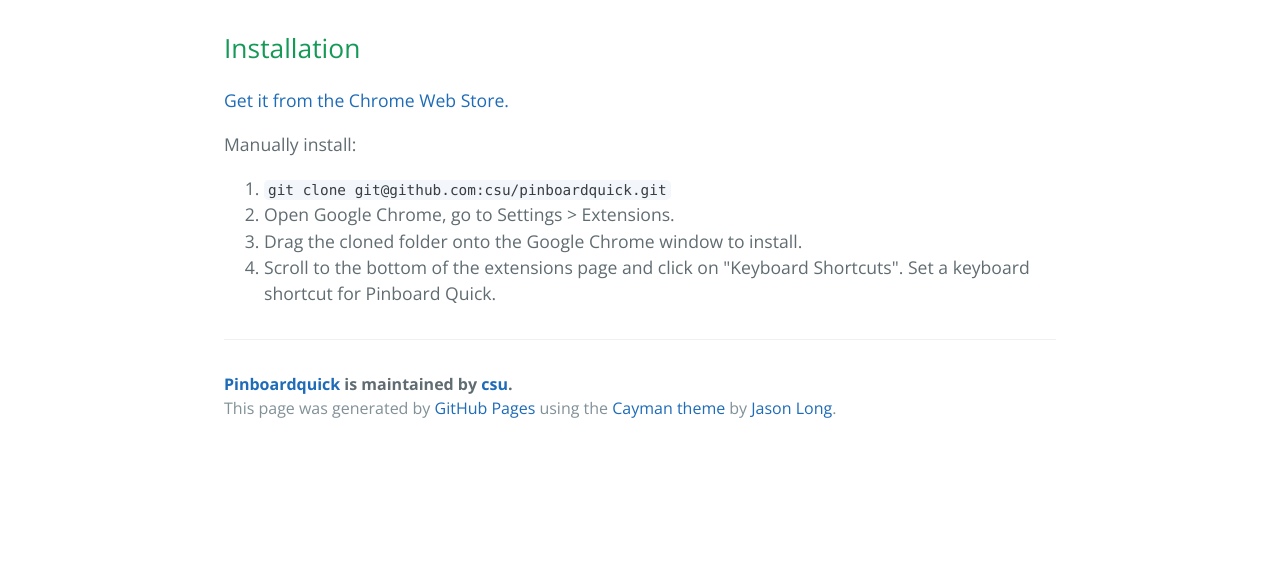
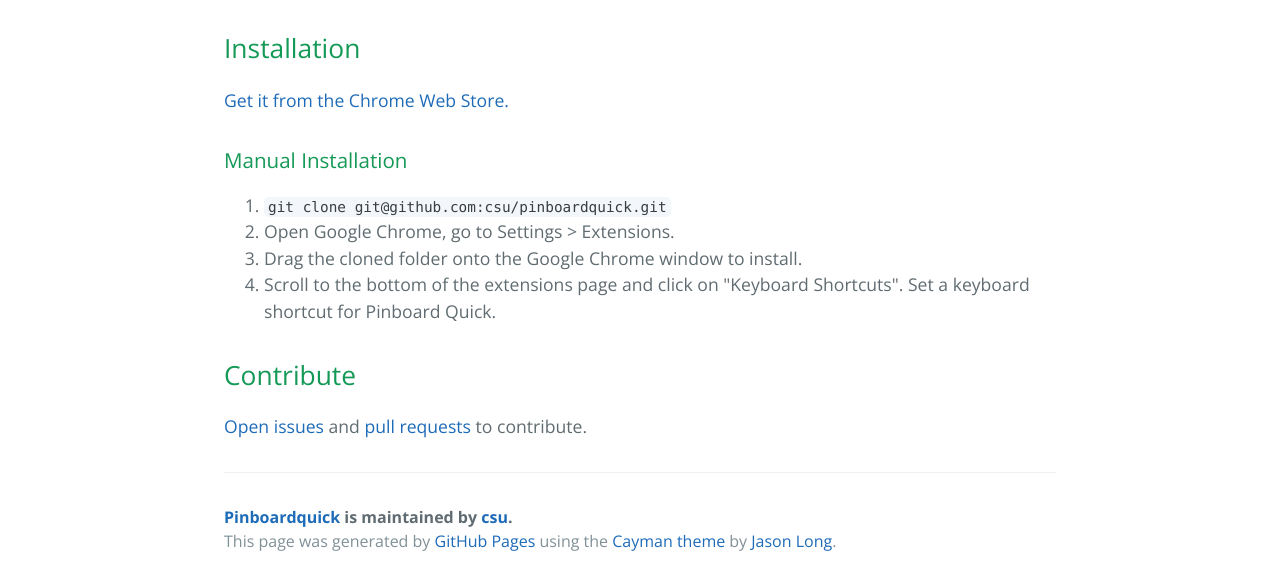
Before and after one commit to csu/pinboardquick, a plain HTML site: page index.html in a window 1280 px wide. Shown: the part 514-1099 px from the top of the page. Before the commit the page ends 966 px from the top, so only its background shows below. Drawn offline with nearby package versions, Linux system fonts and the light colour scheme.

```diff
--- a/index.html
+++ b/index.html
@@ -29,7 +29,8 @@
 
 <p><a href="https://chrome.google.com/webstore/detail/pinboard-quick/eomfpdlldanhekllnbbgodbjlkidoife?hl=en">Get it from the Chrome Web Store.</a></p>
 
-<p>Manually install:</p>
+<h3>
+<a id="manual-installation" class="anchor" href="#manual-installation" aria-hidden="true"><span class="octicon octicon-link"></span></a>Manual Installation</h3>
 
 <ol>
 <li><code>git clone git@github.com:csu/pinboardquick.git</code></li>
@@ -37,6 +38,11 @@
 <li>Drag the cloned folder onto the Google Chrome window to install.</li>
 <li>Scroll to the bottom of the extensions page and click on "Keyboard Shortcuts". Set a keyboard shortcut for Pinboard Quick.</li>
 </ol>
+
+<h2>
+<a id="contribute" class="anchor" href="#contribute" aria-hidden="true"><span class="octicon octicon-link"></span></a>Contribute</h2>
+
+<p><a href="https://github.com/csu/pinboardquick/issues">Open issues</a> and <a href="https://github.com/csu/pinboardquick/pulls">pull requests</a> to contribute.</p>
 
       <footer class="site-footer">
         <span class="site-footer-owner"><a href="https://github.com/csu/pinboardquick">Pinboardquick</a> is maintained by <a href="https://github.com/csu">csu</a>.</span>
--- a/params.json
+++ b/params.json
@@ -1 +1 @@
-{"name":"Pinboardquick","tagline":"A Google Chrome extension to bookmark pages to Pinboard without dialogues or pop ups.","body":"pinboardquick\r\n=============\r\n\r\nA Google Chrome extension to bookmark pages to Pinboard without dialogue or pop ups.\r\n\r\n## Installation\r\n[Get it from the Chrome Web Store.](https://chrome.google.com/webstore/detail/pinboard-quick/eomfpdlldanhekllnbbgodbjlkidoife?hl=en)\r\n\r\nManually install:\r\n\r\n1. `git clone git@github.com:csu/pinboardquick.git`\r\n2. Open Google Chrome, go to Settings > Extensions.\r\n3. Drag the cloned folder onto the Google Chrome window to install.\r\n4. Scroll to the bottom of the extensions page and click on \"Keyboard Shortcuts\". Set a keyboard shortcut for Pinboard Quick.","google":"UA-34248999-1","note":"Don't delete this file! It's used internally to help with page regeneration."}
+{"name":"Pinboardquick","tagline":"A Google Chrome extension to bookmark pages to Pinboard without dialogues or pop ups.","body":"pinboardquick\r\n=============\r\n\r\nA Google Chrome extension to bookmark pages to Pinboard without dialogue or pop ups.\r\n\r\n## Installation\r\n[Get it from the Chrome Web Store.](https://chrome.google.com/webstore/detail/pinboard-quick/eomfpdlldanhekllnbbgodbjlkidoife?hl=en)\r\n\r\n### Manual Installation\r\n\r\n1. `git clone git@github.com:csu/pinboardquick.git`\r\n2. Open Google Chrome, go to Settings > Extensions.\r\n3. Drag the cloned folder onto the Google Chrome window to install.\r\n4. Scroll to the bottom of the extensions page and click on \"Keyboard Shortcuts\". Set a keyboard shortcut for Pinboard Quick.\r\n\r\n## Contribute\r\n[Open issues](https://github.com/csu/pinboardquick/issues) and [pull requests](https://github.com/csu/pinboardquick/pulls) to contribute.\r\n","google":"UA-34248999-1","note":"Don't delete this file! It's used internally to help with page regeneration."}
```
